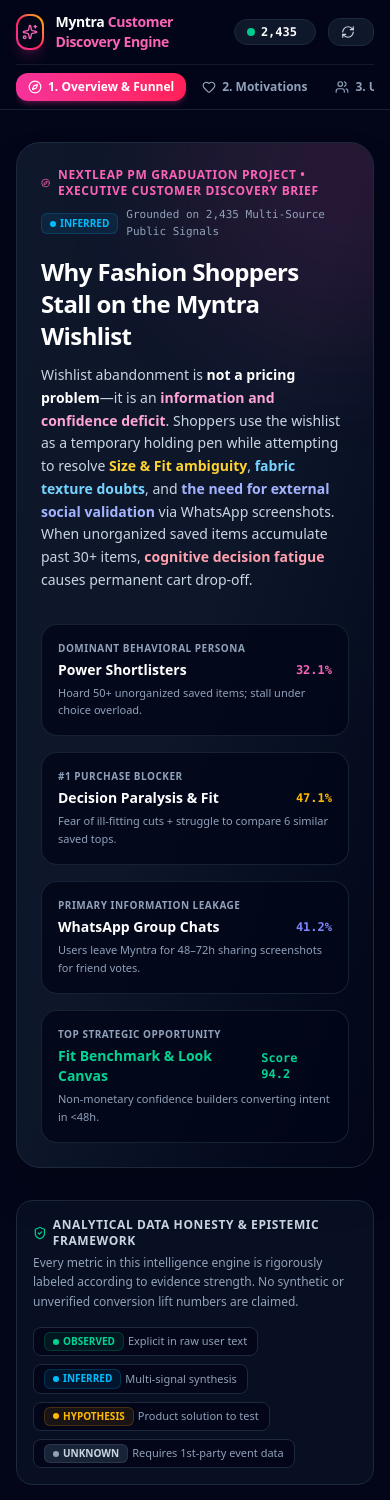
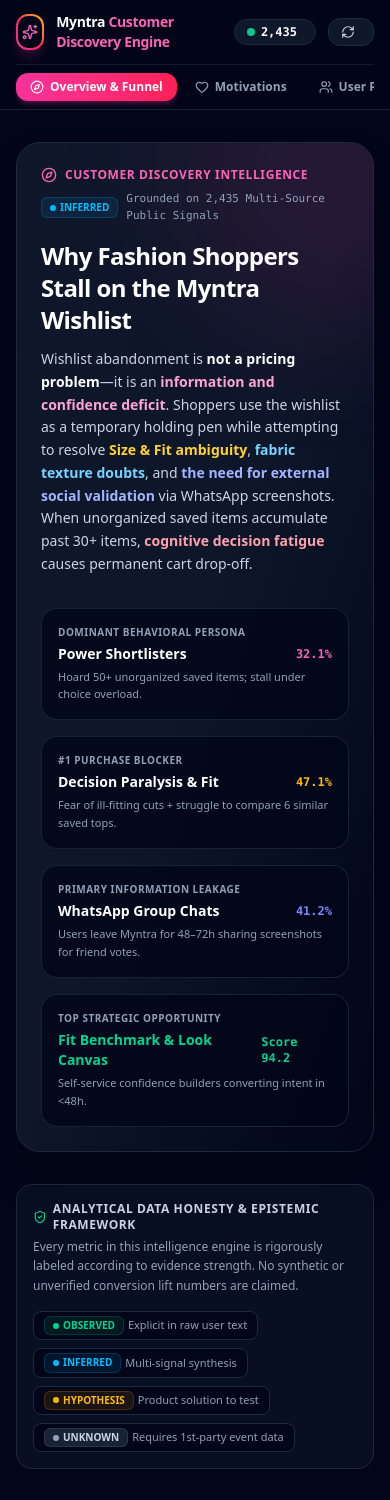
Before and after one commit to Munendra99/myntra-wishlist-discovery-engine, a Next.js app in the folder dashboard/: page / in a window 390 px wide. Shown: the top 1500 px of the page. Built offline with nearby package versions, Linux system fonts and the light colour scheme; no server answers; the database is empty.

Commit message:
refactor: remove PM Hypothesis, cross matrix, info leakage tabs and clean up tags/subtext

```diff
--- a/dashboard/src/app/page.tsx
+++ b/dashboard/src/app/page.tsx
@@ -10,10 +10,7 @@
 import { WishlistJourney } from "@/components/WishlistJourney";
 import { FrictionTaxonomy } from "@/components/FrictionTaxonomy";
 import { PurchasePostponement } from "@/components/PurchasePostponement";
-import { InformationLeakageMap } from "@/components/InformationLeakageMap";
-import { CrossAnalysisMatrix } from "@/components/CrossAnalysisMatrix";
 import { OpportunityPrioritization } from "@/components/OpportunityPrioritization";
-import { ProductSolutions } from "@/components/ProductSolutions";
 import { EvidenceExplorer } from "@/components/EvidenceExplorer";
 import { AiCopilot } from "@/components/AiCopilot";
 
@@ -98,41 +95,22 @@
         {/* Module 6: Purchase Postponement */}
         {activeTab === "postponement" && <PurchasePostponement />}
 
-        {/* Module 7: Information Leakage & Comparison */}
-        {activeTab === "leakage" && <InformationLeakageMap />}
-
-        {/* Module 8: Cross Matrix */}
-        {activeTab === "cross_analysis" && <CrossAnalysisMatrix />}
-
-        {/* Module 9: Opportunity Prioritization & Unmet Needs */}
+        {/* Module 7: Opportunity Prioritization & Unmet Needs */}
         {activeTab === "opportunities" && <OpportunityPrioritization />}
 
-        {/* Module 10: Downstream PM Hypotheses (Separated) */}
-        {activeTab === "hypotheses" && (
-          <div className="space-y-6">
-            <div className="rounded-2xl bg-amber-500/10 border border-amber-500/20 p-4 text-xs text-amber-200">
-              <strong className="text-amber-400 font-bold uppercase tracking-wider block mb-1">
-                ⚠️ Downstream Product Hypotheses (For Future A/B Validation):
-              </strong>
-              These are hypothetical product solutions designed to address the discovered unmet needs. They are presented separately from the core Customer Discovery findings.
-            </div>
-            <ProductSolutions />
-          </div>
-        )}
-
-        {/* Module 11: Traceable Evidence Explorer */}
+        {/* Module 8: Traceable Evidence Explorer */}
         {activeTab === "evidence" && (
           <EvidenceExplorer initialReviews={reviews} />
         )}
 
-        {/* Module 12: Traceable AI Copilot */}
+        {/* Module 9: Traceable AI Copilot */}
         {activeTab === "copilot" && <AiCopilot />}
       </main>
 
       {/* Footer */}
       <footer className="w-full border-t border-slate-800/80 bg-slate-950 py-8 text-xs text-slate-500">
         <div className="max-w-7xl mx-auto px-4 sm:px-6 lg:px-8 flex flex-col sm:flex-row items-center justify-between gap-4">
-          <p>© 2026 Myntra Customer Discovery Engine — NextLeap PM Graduation Project (Part 1)</p>
+          <p>© 2026 Myntra Customer Discovery Engine</p>
           <div className="flex items-center space-x-3 text-slate-400">
             <span>Supabase PostgreSQL</span>
             <span>•</span>
--- a/dashboard/src/components/DiscoveryFunnel.tsx
+++ b/dashboard/src/components/DiscoveryFunnel.tsx
@@ -61,7 +61,7 @@
           <div className="flex items-center justify-between flex-wrap gap-2 mb-4">
             <div className="flex items-center space-x-2 text-pink-400 text-xs font-bold uppercase tracking-wider">
               <Compass className="w-4 h-4 text-pink-400" />
-              <span>NextLeap PM Graduation Project • Executive Customer Discovery Brief</span>
+              <span>Customer Discovery Intelligence</span>
             </div>
             <div className="flex items-center space-x-2">
               <EpistemicBadge status="INFERRED" />
@@ -133,7 +133,7 @@
                 <span className="text-xs text-emerald-400 font-mono">Score 94.2</span>
               </div>
               <p className="text-[11px] text-slate-400 leading-relaxed">
-                Non-monetary confidence builders converting intent in &lt;48h.
+                Self-service confidence builders converting intent in &lt;48h.
               </p>
             </div>
           </div>
--- a/dashboard/src/components/Navbar.tsx
+++ b/dashboard/src/components/Navbar.tsx
@@ -4,18 +4,15 @@
 import {
   Sparkles,
   RefreshCw,
-  Database,
   Layers,
   Users,
   Compass,
   AlertTriangle,
-  ExternalLink,
   Target,
   FileText,
   Bot,
   Heart,
   Clock,
-  FlaskConical,
 } from "lucide-react";
 
 export type DiscoveryTab =
@@ -25,10 +22,7 @@
   | "journey"
   | "blockers"
   | "postponement"
-  | "leakage"
-  | "cross_analysis"
   | "opportunities"
-  | "hypotheses"
   | "evidence"
   | "copilot";
 
@@ -48,18 +42,15 @@
   totalFeedbackCount,
 }) => {
   const tabs: { id: DiscoveryTab; label: string; icon: React.ReactNode }[] = [
-    { id: "overview", label: "1. Overview & Funnel", icon: <Compass className="w-3.5 h-3.5" /> },
-    { id: "motivations", label: "2. Motivations", icon: <Heart className="w-3.5 h-3.5" /> },
-    { id: "personas", label: "3. User Personas", icon: <Users className="w-3.5 h-3.5" /> },
-    { id: "journey", label: "4. Journey & Intent", icon: <Layers className="w-3.5 h-3.5" /> },
-    { id: "blockers", label: "5. Friction & Uncertainty", icon: <AlertTriangle className="w-3.5 h-3.5" /> },
-    { id: "postponement", label: "6. Postponement", icon: <Clock className="w-3.5 h-3.5" /> },
-    { id: "leakage", label: "7. Info Leakage", icon: <ExternalLink className="w-3.5 h-3.5" /> },
-    { id: "cross_analysis", label: "8. Cross Matrix", icon: <Layers className="w-3.5 h-3.5" /> },
-    { id: "opportunities", label: "9. Unmet Needs & Opps", icon: <Target className="w-3.5 h-3.5" /> },
-    { id: "hypotheses", label: "10. PM Hypotheses", icon: <FlaskConical className="w-3.5 h-3.5" /> },
-    { id: "evidence", label: "11. Evidence Explorer", icon: <FileText className="w-3.5 h-3.5" /> },
-    { id: "copilot", label: "12. AI Copilot", icon: <Bot className="w-3.5 h-3.5" /> },
+    { id: "overview", label: "Overview & Funnel", icon: <Compass className="w-3.5 h-3.5" /> },
+    { id: "motivations", label: "Motivations", icon: <Heart className="w-3.5 h-3.5" /> },
+    { id: "personas", label: "User Personas", icon: <Users className="w-3.5 h-3.5" /> },
+    { id: "journey", label: "Journey & Intent", icon: <Layers className="w-3.5 h-3.5" /> },
+    { id: "blockers", label: "Friction & Uncertainty", icon: <AlertTriangle className="w-3.5 h-3.5" /> },
+    { id: "postponement", label: "Postponement", icon: <Clock className="w-3.5 h-3.5" /> },
+    { id: "opportunities", label: "Unmet Needs & Opportunities", icon: <Target className="w-3.5 h-3.5" /> },
+    { id: "evidence", label: "Evidence Explorer", icon: <FileText className="w-3.5 h-3.5" /> },
+    { id: "copilot", label: "AI Copilot", icon: <Bot className="w-3.5 h-3.5" /> },
   ];
 
   return (
@@ -79,12 +70,9 @@
                 <span className="font-bold text-white tracking-tight text-sm sm:text-base">
                   Myntra <span className="text-pink-400">Customer Discovery Engine</span>
                 </span>
-                <span className="hidden sm:inline-flex items-center px-2 py-0.5 rounded-full text-[10px] font-semibold bg-pink-500/10 text-pink-300 border border-pink-500/20">
-                  NextLeap PM Project (Part 1)
-                </span>
               </div>
               <p className="text-[11px] text-slate-400 hidden sm:block">
-                Grounded Customer Discovery • Zero Monetary Incentives Constraint
+                AI-Powered Customer Discovery & Behavioral Intelligence
               </p>
             </div>
           </div>
@@ -123,7 +111,7 @@
               <button
                 key={tab.id}
                 onClick={() => onSelectTab(tab.id)}
-                className={`flex items-center space-x-1.5 px-3 py-1.5 rounded-xl text-xs font-semibold transition-all whitespace-nowrap ${
+                className={`flex items-center space-x-1.5 px-3.5 py-1.5 rounded-xl text-xs font-semibold transition-all whitespace-nowrap ${
                   isActive
                     ? "bg-gradient-to-r from-pink-500 to-rose-500 text-white shadow-md shadow-pink-500/25"
                     : "text-slate-400 hover:text-slate-200 hover:bg-slate-900"
```
